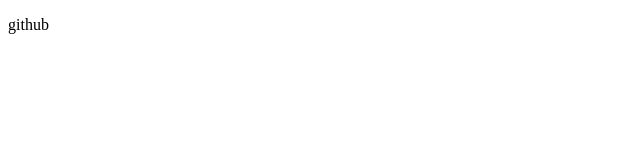
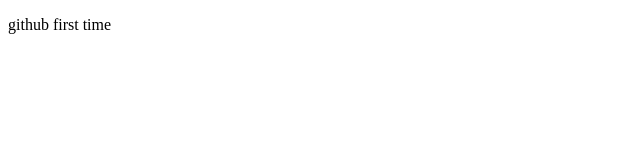
Before and after one commit to PSD-sitc/web_project022023, a plain HTML site: page index.html in a window 1280 px wide. Shown: the full height of the page, 0-640 px from the left. Drawn offline with Linux system fonts and the light colour scheme.

Commit message:
add2 index.html

```diff
--- a/index.html
+++ b/index.html
@@ -7,6 +7,6 @@
     <title>Document</title>
 </head>
 <body>
-    <p>github</p>
+    <p>github first time</p>
 </body>
 </html>
```
